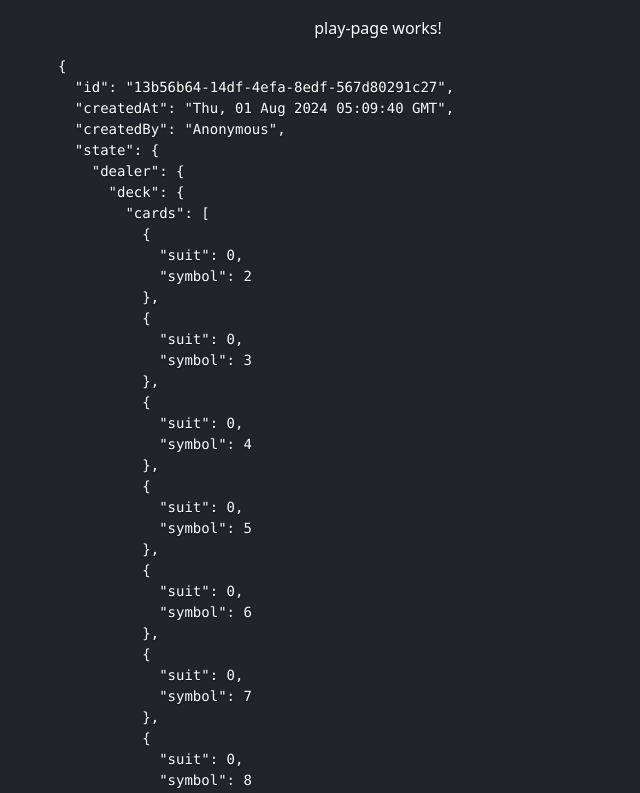
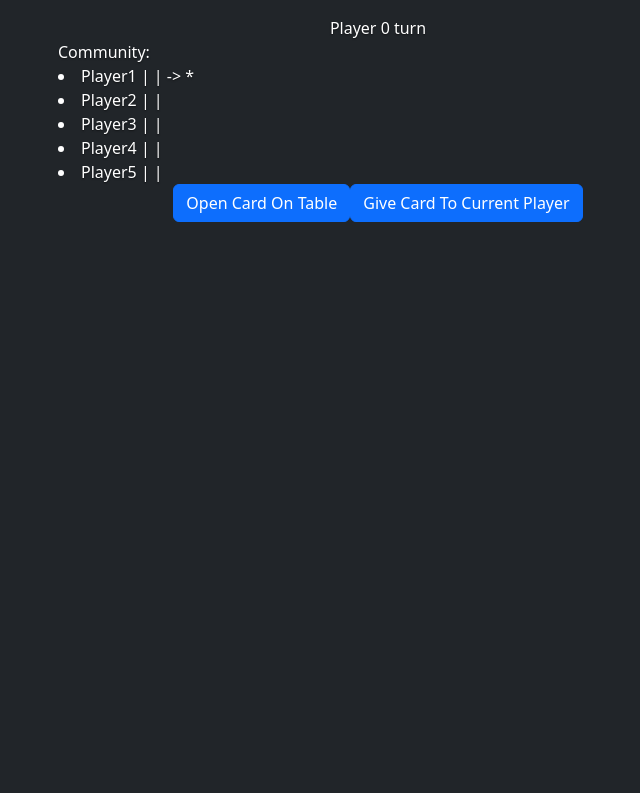
Before and after one commit to AntonyBaasan/learnpokers, an Angular app: page /play in a window 1280 px wide. Shown: the top 793 px of the page, without its empty margins (262-902 px from the left). Built offline with nearby package versions, Linux system fonts and the light colour scheme.

Commit message:
add player logic

```diff
--- a/src/app/models/PokerTable.ts
+++ b/src/app/models/PokerTable.ts
@@ -10,10 +10,12 @@ export interface PokerTable {
 
 export interface PokerTableState {
   dealer: Dealer,
+  commnunity: Card[];
   players: PokerPlayer[];
 }
 
 export interface PokerPlayer {
+  id: string;
   name: string;
   cash: number;
   hand: Card[];
--- a/src/app/pages/play-page/play-page.component.html
+++ b/src/app/pages/play-page/play-page.component.html
@@ -1,5 +1,24 @@
-<p>play-page works!</p>
+<div>Player {{ this.currentPlayerIndex() }} turn</div>
 
 <div class="text-start">
+  Community: {{ getCardsAsString(communityCards()) }}
+</div>
+
+<div class="text-start">
+  <li *ngFor="let player of players; index as i">
+    {{ player.name }} | {{ getCardsAsString(player.hand) }} |
+    {{ isTurn(player.id) ? "-> *" : "" }}
+  </li>
+</div>
+
+<div>
+  <button class="btn btn-primary" (click)="onGiveToCommunity()">
+    Open Card On Table
+  </button>
+  <button class="btn btn-primary" (click)="onGiveToPlayer()">
+    Give Card To Current Player
+  </button>
+</div>
+<!-- <div class="text-start">
   <pre>{{table | json}}</pre>
-</div>
+</div> -->
--- a/src/app/pages/play-page/play-page.component.ts
+++ b/src/app/pages/play-page/play-page.component.ts
@@ -1,7 +1,9 @@
-import { Component, OnInit } from '@angular/core';
+import { Component, OnInit, signal, WritableSignal } from '@angular/core';
 import { PokerService } from '../../services/poker.service';
-import { PokerTable } from '../../models/PokerTable';
+import { PokerPlayer, PokerTable } from '../../models/PokerTable';
 import { CommonModule } from '@angular/common';
+import { CardUtilsService } from '../../services/card-game/card-utils.service';
+import { Card } from '../../models/cards';
 
 @Component({
   selector: 'app-play-page',
@@ -12,14 +14,55 @@ import { CommonModule } from '@angular/common';
   providers: [PokerService]
 })
 export class PlayPageComponent implements OnInit {
-  table: PokerTable;
-  constructor(private pokerService: PokerService) {
+  currentPlayerIndex = signal(0); // first player always starts
+  communityCards: WritableSignal<Card[]> = signal([]);
+  players: PokerPlayer[];
+
+  constructor(private pokerService: PokerService, private cardUtilsService: CardUtilsService) {
     pokerService.init();
-    this.table = pokerService.getGameState();
+    this.players = pokerService.getPlayers();
+
+    // debug
+    let table = pokerService.getGameState();
+    console.log('start state: ', table);
   }
 
   ngOnInit(): void {
 
   }
 
+  onGiveToCommunity(): void {
+    this.pokerService.dealToCommunity();
+    this.communityCards.set(this.pokerService.getCommunity());
+  }
+
+  onGiveToPlayer(): void {
+    this.pokerService.dealToPlayer(this.players[this.currentPlayerIndex()].id);
+    this.movePlayerTurn();
+  }
+
+  getCardsAsString(cards: Card[]): string[] {
+    return cards.map(c => this.cardUtilsService.cartToShortString(c));
+  }
+
+  onPlayerMove(move: 'fold' | 'call' | 'raise') {
+
+  }
+
+  isTurn(playerId: string): boolean {
+    return this.getCurrentPlayer().id === playerId;
+  }
+
+  private getCurrentPlayer(): PokerPlayer {
+    return this.players[this.currentPlayerIndex()];
+  }
+
+  private movePlayerTurn(): void {
+    let prev = this.currentPlayerIndex();
+    if (prev + 1 == this.players.length) {
+      this.currentPlayerIndex.set(0);
+    } else {
+      this.currentPlayerIndex.set(prev + 1);
+    }
+  }
 }
--- a/src/app/services/poker.service.ts
+++ b/src/app/services/poker.service.ts
@@ -4,6 +4,7 @@ import { Deck } from './card-game/deck';
 import { Dealer } from './card-game/dealer';
 import { CardUtilsService } from './card-game/card-utils.service';
 import { Injectable } from '@angular/core';
+import { Card } from '../models/cards';
 
 @Injectable()
 export class PokerService {
@@ -19,9 +20,42 @@ export class PokerService {
       createdBy: 'Anonymous',
       state: {
         dealer: this.createDealer(),
+        commnunity: [],
         players: this.generateRandomPlayers(),
       } as PokerTableState,
     };
+  }
+
+  getGameState(): PokerTable {
+    return this.pokerTable;
+  }
+
+  getPlayers(): PokerPlayer[] {
+    return this.pokerTable.state.players ?? [];
+  }
+
+  getCommunity(): Card[] {
+    return this.pokerTable.state.commnunity;
+  }
+
+  public dealToCommunity() {
+    let dealtCard = this.pokerTable.state.dealer.dealCard();
+    this.pokerTable.state.commnunity = [...this.pokerTable.state.commnunity, dealtCard];
+  }
+
+  // gives cards to players
+  public dealToPlayer(playerId: string) {
+    let player = this.getPlayerById(playerId);
+    let dealtCard = this.pokerTable.state.dealer.dealCard();
+    player.hand = [...player.hand, dealtCard];
+  }
+
+  public getPlayerById(playerId: string): PokerPlayer {
+    let found = this.pokerTable.state.players.find(p => p.id === playerId);
+    if (found) {
+      return found;
+    }
+    throw Error("Can't find player with id: " + playerId);
   }
 
   private createDealer() {
@@ -30,14 +64,11 @@ export class PokerService {
     return new Dealer(deck);
   }
 
-  getGameState(): PokerTable {
-    return this.pokerTable;
-  }
-
   private generateRandomPlayers(): PokerPlayer[] {
     let players: PokerPlayer[] = [];
     for (let i = 1; i <= 5; i++) {
       players.push({
+        id: i.toString(),
         name: "Player" + (i),
         cash: 1000,
         hand: []
```
